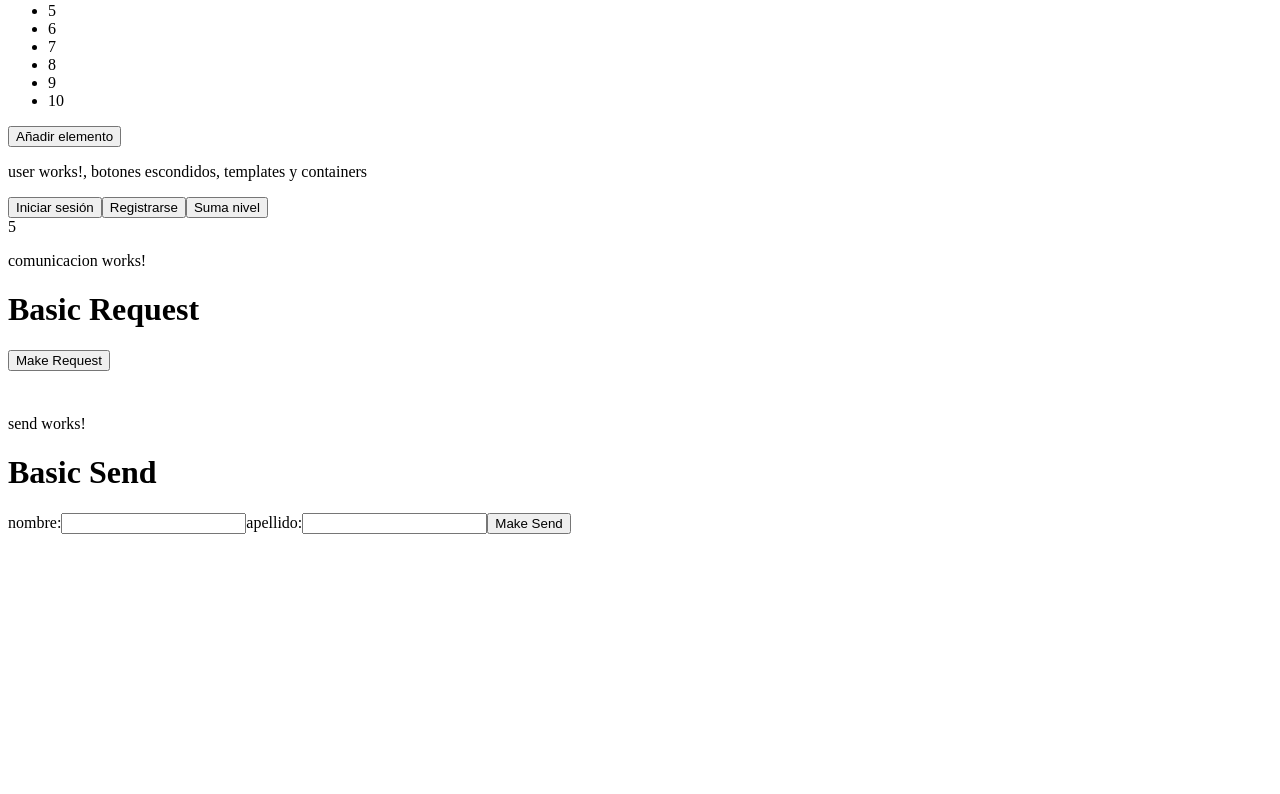
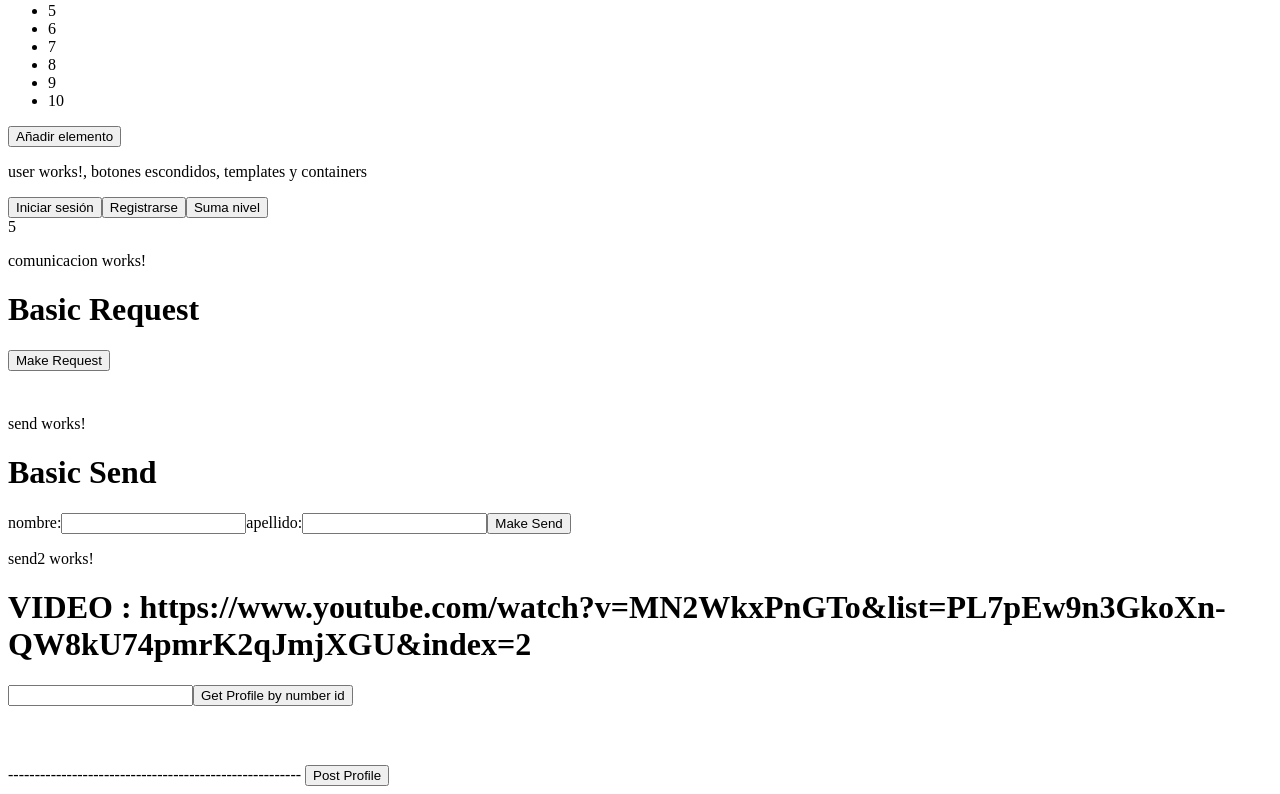
Before and after one commit to DanielAlicante/unedProjectR, an Angular app: page / in a window 1280 px wide. Shown: the part 214-1008 px from the top of the page. Before the commit the page ends 800 px from the top, so only its background shows below. Built offline with nearby package versions, Linux system fonts and the light colour scheme.

Commit message:
funciona_todo_get_y_post

```diff
--- a/src/app/components/app/app.component.html
+++ b/src/app/components/app/app.component.html
@@ -2,7 +2,7 @@
 <app-user></app-user>
 <app-comunicacion></app-comunicacion>
 <app-send></app-send>
-
+<app-send2></app-send2>
 
 
 
--- a/src/app/components/comunicacion/comunicacion.component.ts
+++ b/src/app/components/comunicacion/comunicacion.component.ts
@@ -14,6 +14,7 @@ export class ComunicacionComponent implements OnInit {
 
 
 
+
   constructor( http: HttpClient) {
  this.http = http;
   }
@@ -24,7 +25,8 @@ makeRequest():void{
   // funcion  para pedir información.
   this.loading=true;
   this.http
-    .get ('http://localhost:8080/company/employees/1')
+    .get ('http://localhost:8080/company/employees')
+    //.get ('http://localhost:8080/demo/hello')
     .subscribe(data=>{
          this.data=data;
          this.loading=false;
--- a/src/app/components/send/send.component.html
+++ b/src/app/components/send/send.component.html
@@ -3,10 +3,14 @@
 <h1>Basic Send</h1>
 <div>
     <label for="nombre">nombre:</label>
-    <input name="nombre"  #newnombre>
+    <input name=nombre  >
     <label for="apellido">apellido:</label>
-    <input name="apellido" #newapellido>
-<button type="button"(click)="makeSend(newnombre, newapellido)">Make Send</button>
+    <input name=apellido >
+<button type="button"(click)="makeSend()">Make Send</button>
+<div>
+{{nombre}}
+{{apellido}}
+</div>
 
 
 <div *ngIf="loading">loading</div>
--- a/src/app/components/send/send.component.ts
+++ b/src/app/components/send/send.component.ts
@@ -13,29 +13,34 @@ export class SendComponent implements OnInit {
   loading : boolean;
   http: HttpClient;
   //nombre:HTMLInputElement;
+  nombre: string;
+  apellido: string;
 
-  constructor() { }
+  constructor( http: HttpClient) {
+    this.http=http;
+   }
 
   ngOnInit() {
   }
 
 
-  makeSend( nombre: HTMLInputElement, apellido: HTMLInputElement):boolean{
+  makeSend(){
     //this.nombre=nombre;
-    console.log(nombre.value, apellido.value);
+    //console.log(nombre.value, apellido.value);
+    console.log("va 1");
     this.loading=true;
     this.http
       .post(
-        'http://localhost:8080/demo/postNombre',
+        'http://localhost:8080/company/employees',
         JSON.stringify({
-          body: 'noseusarlo',//pagina 208 manual
-          nombre: nombre.value,
-          apellido: apellido.value
+          name: "this.nombre",
+          designation : "this.apellido",
+          expertise : "nuevonuevonuevonuevo"
         })
       )
         .subscribe( data =>{
           this.data=data;
-
+          this.loading=false;
         })
 
 
--- /dev/null
+++ b/src/app/components/send2/send2.component.html
@@ -0,0 +1,14 @@
+<p>send2 works!</p>
+<h1>VIDEO : https://www.youtube.com/watch?v=MN2WkxPnGTo&list=PL7pEw9n3GkoXn-QW8kU74pmrK2qJmjXGU&index=2 </h1>
+
+<input type="long" (keyup)="onNameKeyUP($event)">
+<button (click)="getProfile()"> Get Profile by number id </button>
+<pre>{{data1 | json }} </pre>
+
+<br>
+<div *ngIf="found">
+    <span>{{name}}`s expertise is {{expertise}}</span>
+
+</div>
+-------------------------------------------------------
+<button (click)="postProfile()"> Post Profile  </button>
--- /dev/null
+++ b/src/app/components/send2/send2.component.ts
@@ -0,0 +1,69 @@
+import { Component, OnInit } from '@angular/core';
+import { HttpClient } from '@angular/common/http';
+import { logging } from 'protractor';
+import { JsonPipe } from '@angular/common';
+
+//import { HttpClientJsonpModule } from  '@angular/common/http';
+//import { HttpClient } from 'selenium-webdriver/http';
+
+@Component({
+  selector: 'app-send2',
+  templateUrl: './send2.component.html',
+  styleUrls: ['./send2.component.scss']
+})
+export class Send2Component implements OnInit {
+  found:boolean;
+  name:any ;
+  data1 : Object;
+  expertise:string;
+
+  constructor(private httpClient: HttpClient) { }
+  onNameKeyUP(event:any){
+    console.log(event.target.value);
+    this.name=event.target.value;
+    this.found=false;
+    this.expertise="nulo";
+  }
+
+  getProfile(){
+    console.log(this.name);
+    this.httpClient.get('http://localhost:8080/company/employees/' + (this.name))
+    .subscribe(
+      (data:any[] )=>{
+        console.log(data);
+        this.found=true;
+        this.data1=data;
+        //this.expertise=data[(this.name)].expertise;
+        console.log(this.expertise);
+        this.expertise=data[4].expertise;
+        console.log(this.expertise);
+
+      }
+    )
+  }
+
+
+  postProfile(){
+    console.log(this.name);
+    this.httpClient.post('http://localhost:8080/company/employees/', {
+
+      name : "daniangular",
+      designation : "fujiangular",
+      expertise: "tecnicoangular"
+
+    } )
+    .subscribe(
+      (data:any)=>{
+        console.log(data);
+
+
+
+      }
+    )
+  }
+
+
+  ngOnInit() {
+  }
+
+}
```
Also changed, not shown: src/app/app.module.ts (+5 -6 lines), src/app/components/send2/send2.component.scss (added), 1 other file (tests, documents, lock files or other folders).
